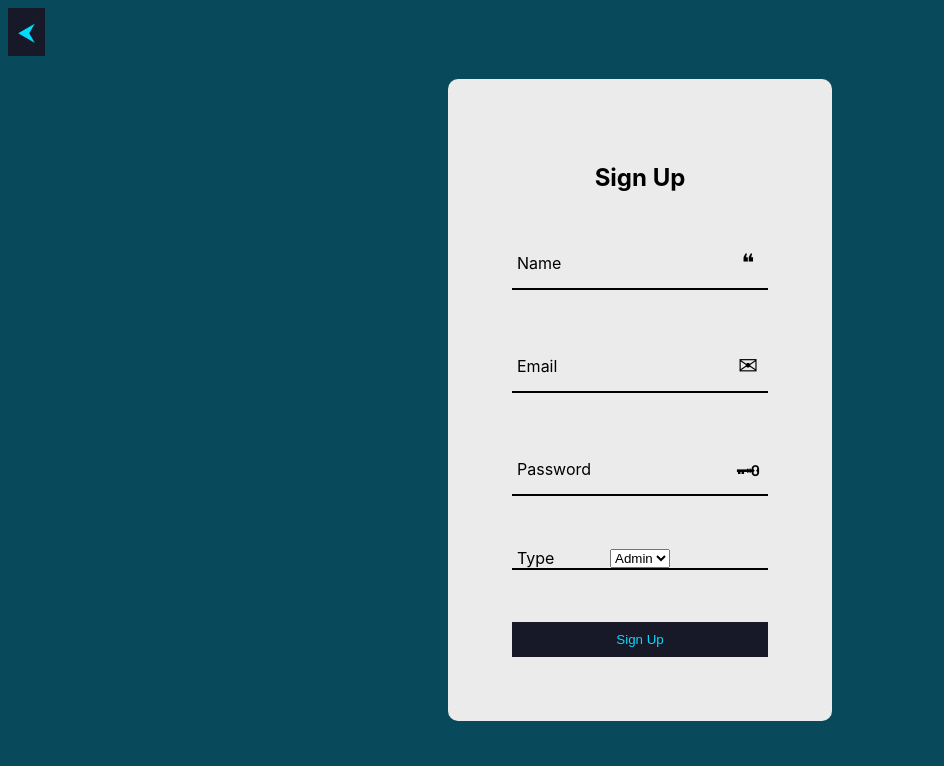
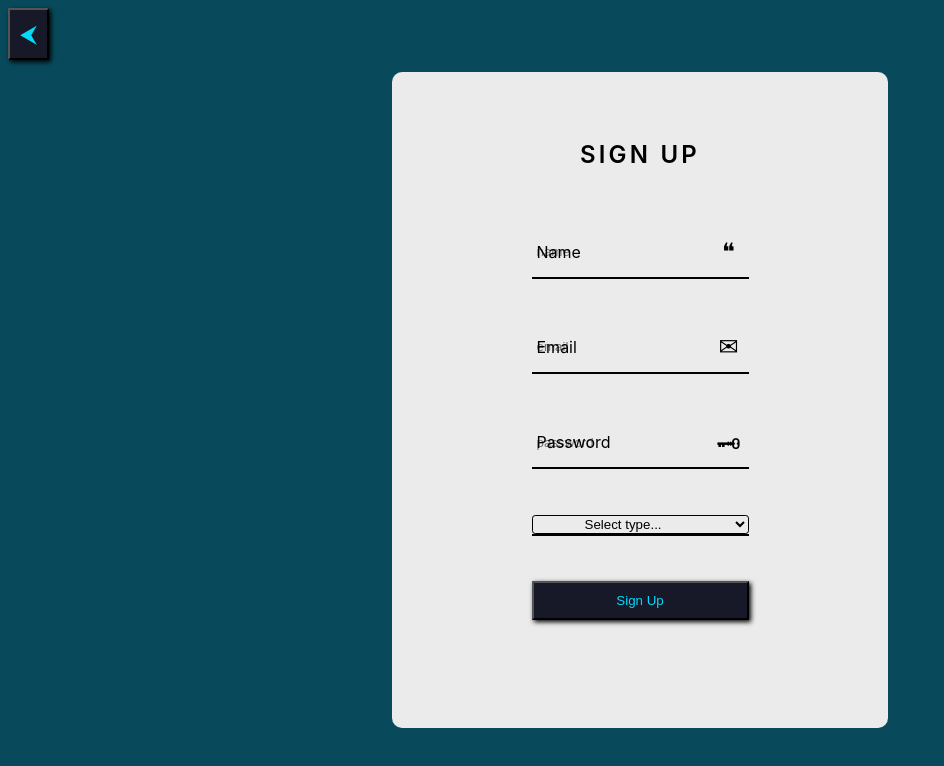
Before and after one commit to josemmsantos14/pce-aieb-project, a React (Create React App) app in the folder client/: page /signup in a window 1280 px wide. Shown: the top 766 px of the page, without its empty margins (0-944 px from the left). Built offline with nearby package versions, Linux system fonts and the light colour scheme.

Commit message:
before login css resolved

```diff
--- a/client/src/App.css
+++ b/client/src/App.css
@@ -15,13 +15,47 @@
 }
 
 .auth-form-container {
-  width: 20%;
-  height: 90%;
-  padding: 4rem;
+  width: 25rem;
+  height: 30rem;
+  padding: 3rem 3rem;
   border: 0px solid white;
   border-radius: 10px;
   margin: 0.5rem;
   background-color: rgba(235, 235, 235, 1);
+}
+
+.signup-container {
+  height: 35rem;
+}
+
+.home-container {
+  height: 15rem;
+}
+
+.btns-redirect {
+  display: flex;
+  align-items: center;
+  justify-content: center;
+  flex-direction: column;
+  /* background-color: red; */
+  padding: 3rem 0;
+}
+
+.btn-in-home {
+  width: 15rem;
+  padding: 0 3rem;
+  margin-bottom: 1rem;
+}
+
+.auth-form-container h2 {
+  text-transform: uppercase;
+  letter-spacing: 0.2rem;
+  font-weight: 600;
+}
+
+.login-form {
+  align-self: center;
+  margin-top: 1rem;
 }
 
 .inputbox {
@@ -68,7 +102,10 @@ input:required:invalid:not(:placeholder-shown) ~ label {
   top: -5px;
 }
 
-input::placeholder {
+::placeholder,
+::-webkit-input-placeholder,
+:-ms-input-placeholder,
+::-ms-input-placeholder {
   opacity: 0;
 }
 
@@ -82,9 +119,25 @@ input::placeholder {
   color: red;
 } */
 
+.select-type {
+  background: none;
+  border: 1px solid black;
+  border-radius: 0.2rem;
+  padding: 0rem 3rem;
+  width: 100%;
+  text-align: left;
+}
+
+.select-type option {
+  /* background-color: red; */
+  background: none;
+  text-align: left;
+}
+
 button {
   position: relative;
-  border: none;
+  /* border: none; */
+  box-shadow: 2px 2px 0.3rem 0 black;
   background-color: #171828;
   padding: 10px;
   margin-top: 10%;
@@ -103,11 +156,15 @@ button:hover {
   font-weight: 700;
 }
 
+button[type="submit"] {
+  margin-top: 1.5rem;
+}
+
 .after-form {
   display: flex;
   flex-direction: row;
   justify-content: space-between;
-  margin-top: 20px;
+  margin-top: 2rem;
 }
 
 a.regist,
--- a/client/src/components/home.js
+++ b/client/src/components/home.js
@@ -11,14 +11,26 @@ function FrontPage() {
   const handleSignup = async () => navigate("/signup");
 
   return (
-    <div className="auth-form-container">
+    <div className="auth-form-container home-container">
       <h2>Welcome to our page!</h2>
-      <button type="button" name="login" onClick={handleLogin}>
-        Login
-      </button>
-      <button type="button" name="signup" onClick={handleSignup}>
-        Sign Up
-      </button>
+      <div class="btns-redirect">
+        <button
+          type="button"
+          name="login"
+          class="btn-in-home"
+          onClick={handleLogin}
+        >
+          Login
+        </button>
+        <button
+          type="button"
+          name="signup"
+          class="btn-in-home"
+          onClick={handleSignup}
+        >
+          Sign Up
+        </button>
+      </div>
     </div>
   );
 }
--- a/client/src/components/login.js
+++ b/client/src/components/login.js
@@ -83,7 +83,11 @@ function Login() {
             />
             <label htmlFor="password">Password</label>
           </div>
-          <button type="submit" onClick={(e) => handleLogin(e)}>
+          <button
+            type="submit"
+            class="btn-login"
+            onClick={(e) => handleLogin(e)}
+          >
             Log In
           </button>
         </form>
--- a/client/src/components/signup.js
+++ b/client/src/components/signup.js
@@ -17,7 +17,7 @@ function SignUp() {
     console.log(name, email, password, type);
 
     try {
-      if (name !== "" && email !== "" && password !== "" && type !== '') {
+      if (name !== "" && email !== "" && password !== "" && type !== "") {
         const response = await axios.post(
           "http://localhost:8080/signup", //ligação à porta do NodeJS
           JSON.stringify({ name, email, password, type }),
@@ -36,7 +36,7 @@ function SignUp() {
   };
 
   return (
-    <div className="auth-form-container">
+    <div className="auth-form-container signup-container">
       <button type="button" onClick={handleGoBack} class="goback">
         &#11164;
       </button>
@@ -79,10 +79,10 @@ function SignUp() {
           <label htmlFor="password">Password</label>
         </div>
         <div class="inputbox">
-          <label for="exampleFormControlSelect1">Type</label>
-          <select class="form-control" id="exampleFormControlSelect1">
-            <option>Admin</option>
-            <option>User</option>
+          <select class="select-type" id="select-type">
+            <option>Select type...</option>
+            <option value="admin">Admin</option>
+            <option value="user">User</option>
           </select>
         </div>
         <button type="submit" onClick={(e) => handleSignUp(e)}>
--- a/client/src/components/userpage.js
+++ b/client/src/components/userpage.js
@@ -1,4 +1,4 @@
-import * as React from 'react';
+import * as React from "react";
 import { useState } from "react";
 import { redirect, useNavigate } from "react-router";
 import axios from "axios";
@@ -8,7 +8,7 @@ import axios from "axios";
 import { Form } from "protected-aidaforms";
 
 let json = require("../jdt_notas_alta.json");
-let style_json = require("../style_notas_alta.json")
+let style_json = require("../style_notas_alta.json");
 
 function UserPage() {
   const [email, setEmail] = useState("");
@@ -25,18 +25,13 @@ function UserPage() {
     navigate("/login");
   };
 
-  const [composition, setComposition] = React.useState('');
+  const [composition, setComposition] = React.useState("");
 
   // função que faz comunicação react-node para adicionar composition
   const handleAdd = async (values, changedFields) => {
     setComposition(values);
 
-    console.log(
-      "SAVED VALUES: ",
-      values,
-      "CHANGED FIELDS: ",
-      changedFields
-    )
+    console.log("SAVED VALUES: ", values, "CHANGED FIELDS: ", changedFields);
 
     try {
       const response = await axios.post(
@@ -47,14 +42,15 @@ function UserPage() {
         }
       );
       if (response.status === 200) {
-        alert("Composition adicionada com sucesso!")
+        alert("Composition adicionada com sucesso!");
       }
     } catch (error) {
       console.error(error.response.status);
-      if ( error.response.status === 400 ){
-        alert("Composition não adicionada! Algo correu mal")}
+      if (error.response.status === 400) {
+        alert("Composition não adicionada! Algo correu mal");
       }
     }
+  };
 
   // const formRef = React.useRef();
 
@@ -73,7 +69,6 @@ function UserPage() {
       <div className="App">
         <Form
           onSubmit={(values, changedFields) => handleAdd(values, changedFields)}
-
           onSave={(values, changedFields) =>
             console.log(
               "SAVED VALUES: ",
@@ -82,9 +77,7 @@ function UserPage() {
               changedFields
             )
           }
-
           onCancel={(status) => console.log("CANCELLED:", status)}
-
           template={json}
           dlm={{}}
           showPrint={true}
@@ -94,22 +87,18 @@ function UserPage() {
             "Consultar Pedido",
             "Anular Pedido",
           ]}
-
           canSubmit={true}
           canSave={true}
           canCancel={true}
-
           submitButtonDisabled={false}
           saveButtonDisabled={false}
         />
       </div>
     </div>
-
   );
 }
 
 export default UserPage;
-
 
 /*  patientData={{
           numSequencial: 1904865,
```
Lines whose indentation alone changed are shown as unchanged.
